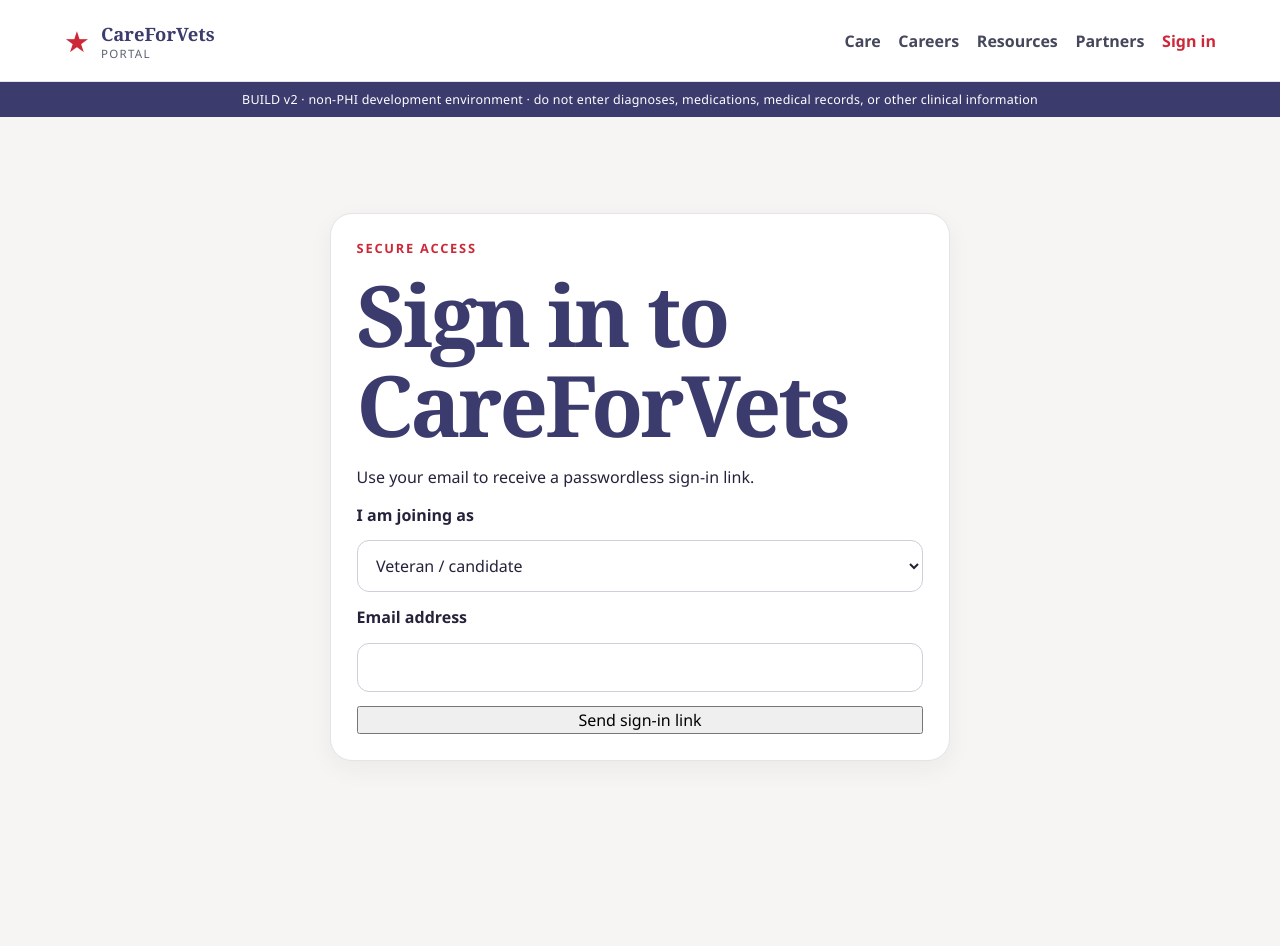
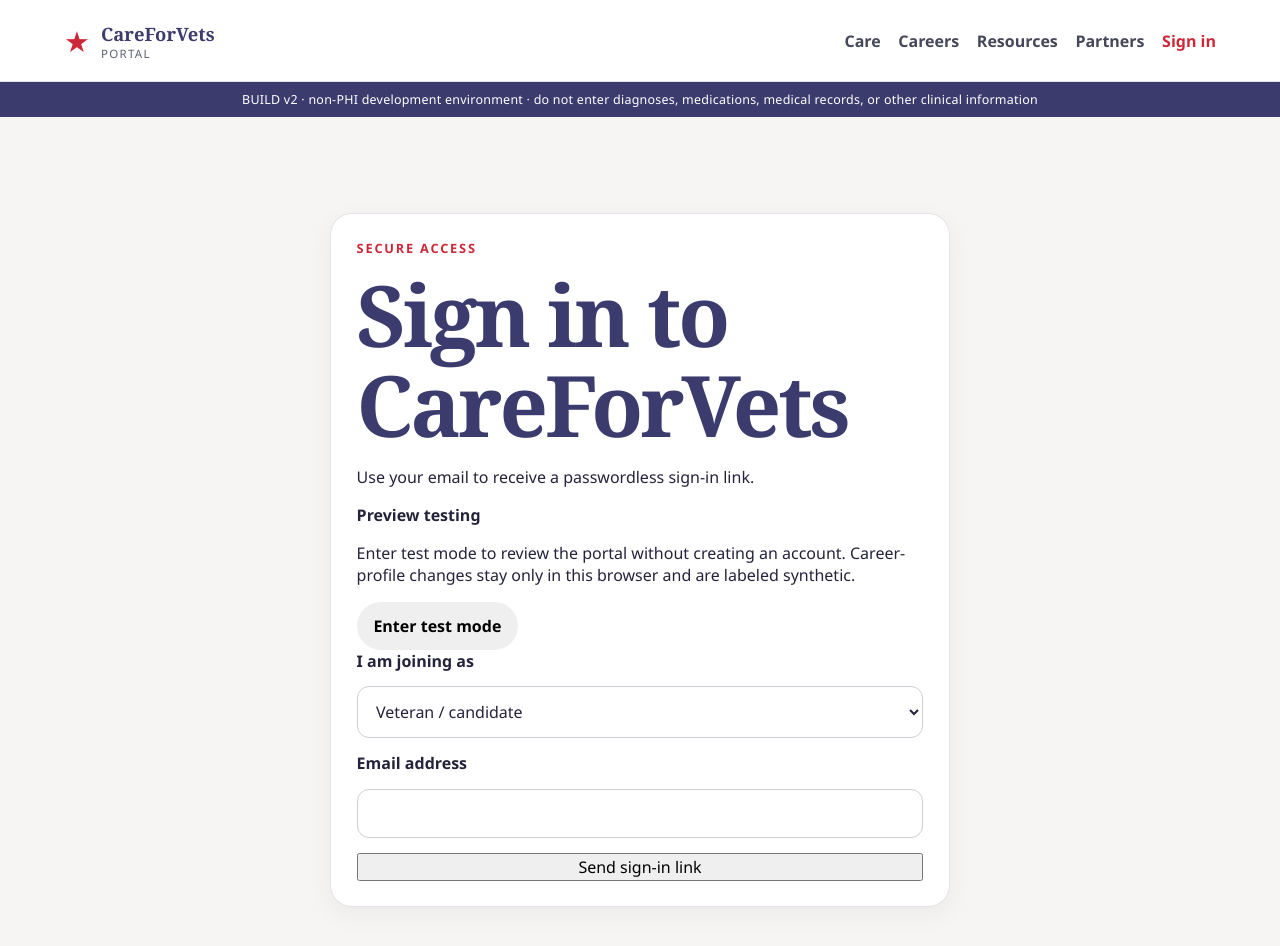
Before and after one commit to davidekissinger/careforvets, a React (Vite) app in the folder portal/: page /login in a window 1280 px wide. Shown: the top 946 px of the page. Before the commit the page ends 889 px from the top, so only its background shows below. Built offline with nearby package versions, Linux system fonts and the light colour scheme; no server answers.

Commit message:
Make Login.tsx preview-test ready

```diff
--- a/portal/src/pages/Login.tsx
+++ b/portal/src/pages/Login.tsx
@@ -1,16 +1,18 @@
 import { FormEvent, useState } from 'react'
-import { Navigate } from 'react-router-dom'
+import { Navigate, useNavigate } from 'react-router-dom'
 import Layout from '../components/Layout'
 import { useAuth } from '../auth'
 import { isSupabaseConfigured, supabase } from '../lib/supabase'
 
 export default function Login() {
-  const { user } = useAuth()
+  const { user, demo, enterDemo } = useAuth()
+  const navigate = useNavigate()
   const [email, setEmail] = useState('')
   const [userType, setUserType] = useState('veteran')
   const [message, setMessage] = useState('')
+  const isPreview = window.location.hostname.includes('netlify.app') || window.location.hostname === 'localhost'
 
-  if (user) return <Navigate to="/dashboard" replace />
+  if (user || demo) return <Navigate to="/dashboard" replace />
 
   async function handleSubmit(event: FormEvent) {
     event.preventDefault()
@@ -31,12 +33,26 @@ export default function Login() {
     setMessage(error ? error.message : 'Check your email for a secure sign-in link.')
   }
 
+  function startDemo() {
+    enterDemo()
+    navigate('/dashboard')
+  }
+
   return (
     <Layout>
       <section className="login-card">
         <p className="eyebrow">Secure access</p>
         <h1>Sign in to CareForVets</h1>
         <p>Use your email to receive a passwordless sign-in link.</p>
+
+        {isPreview && (
+          <div className="test-panel">
+            <strong>Preview testing</strong>
+            <p>Enter test mode to review the portal without creating an account. Career-profile changes stay only in this browser and are labeled synthetic.</p>
+            <button className="button secondary" type="button" onClick={startDemo}>Enter test mode</button>
+          </div>
+        )}
+
         <form onSubmit={handleSubmit}>
           <label htmlFor="account-type">I am joining as</label>
           <select id="account-type" value={userType} onChange={(e) => setUserType(e.target.value)}>
```
